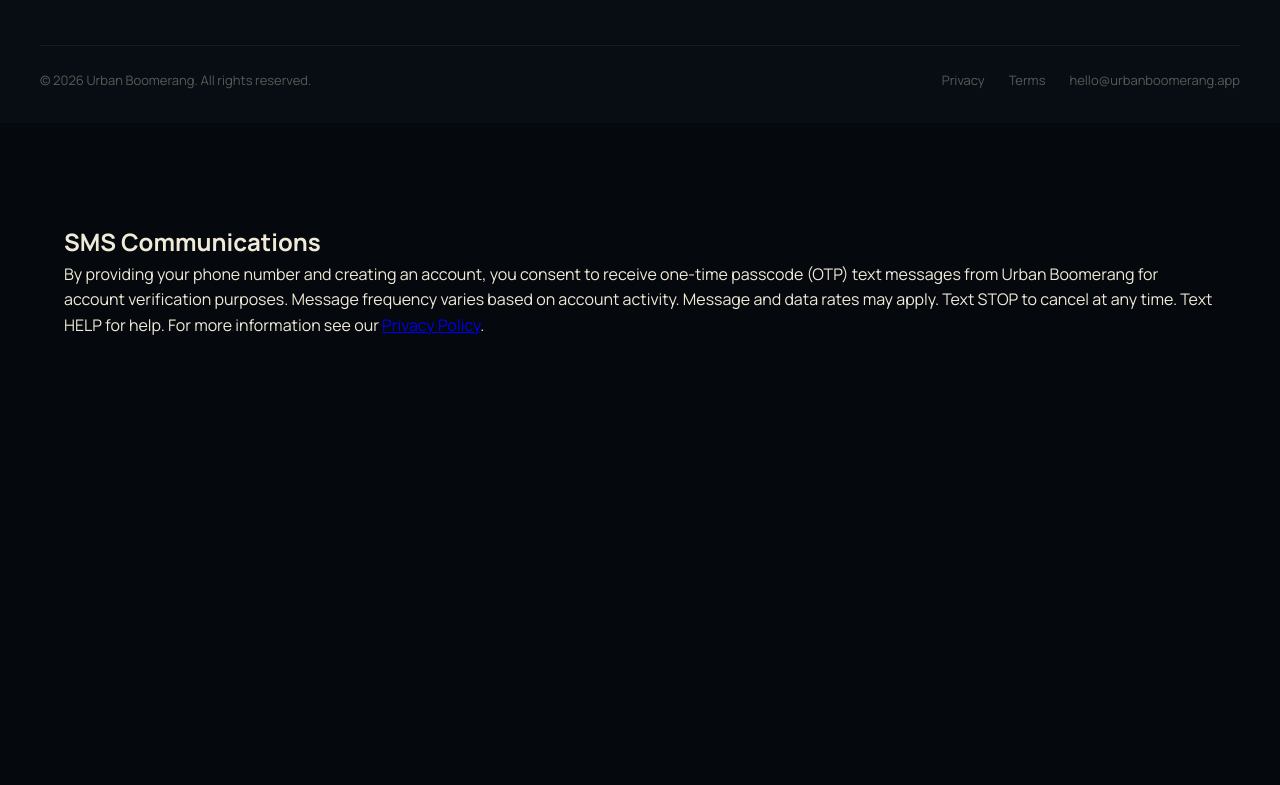
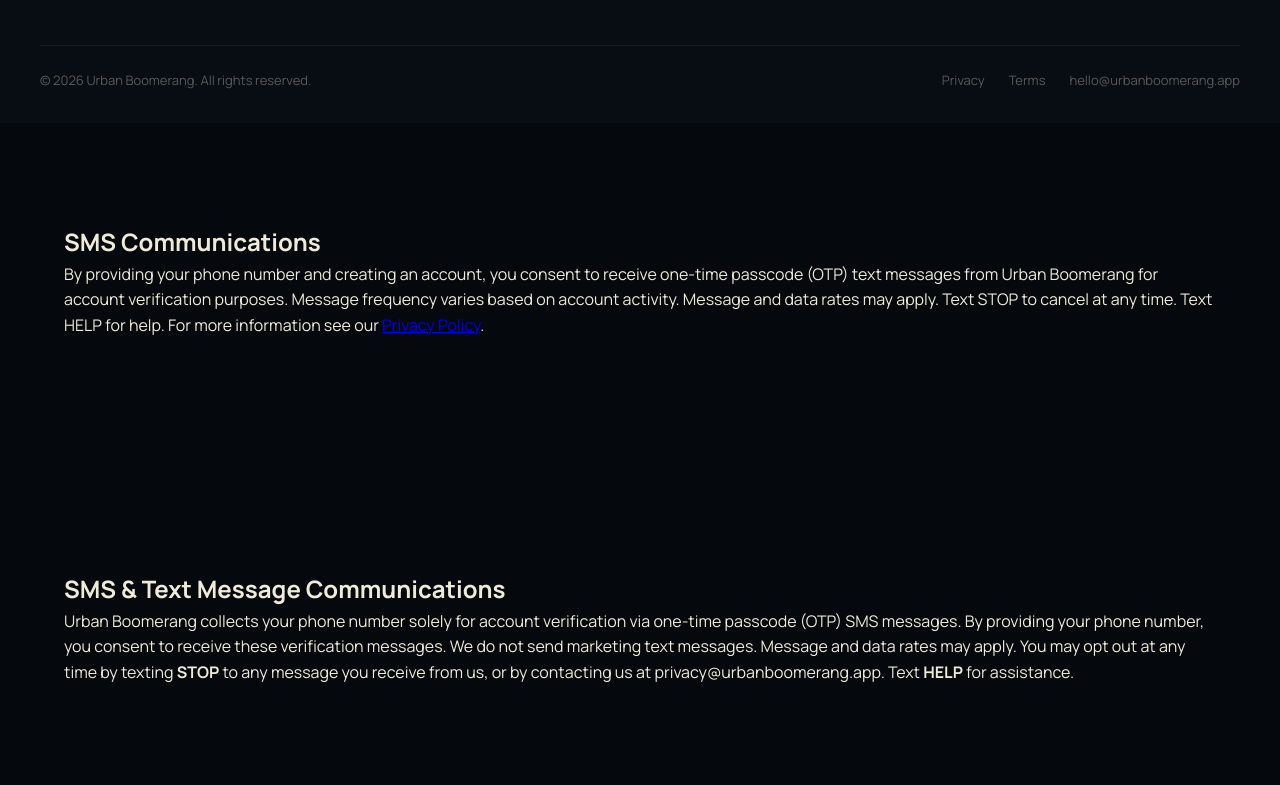
Before and after one commit to Goodfellow36/urban-boomerang-landing, a plain HTML site: page index.html in a window 1280 px wide. Shown: the part 5689-6474 px from the top of the page. Before the commit the page ends 6127 px from the top, so only its background shows below. Drawn offline with Linux system fonts and the light colour scheme.

Commit message:
Add SMS consent language to privacy and terms for Twilio compliance

```diff
--- a/index.html
+++ b/index.html
@@ -1321,5 +1321,11 @@
 <h2>SMS Communications</h2>
 <p>By providing your phone number and creating an account, you consent to receive one-time passcode (OTP) text messages from Urban Boomerang for account verification purposes. Message frequency varies based on account activity. Message and data rates may apply. Text STOP to cancel at any time. Text HELP for help. For more information see our <a href="/privacy">Privacy Policy</a>.</p>
 </section>
+
+<section id="sms-privacy" style="margin-top:2rem;">
+<h2>SMS & Text Message Communications</h2>
+<p>Urban Boomerang collects your phone number solely for account verification via one-time passcode (OTP) SMS messages. By providing your phone number, you consent to receive these verification messages. We do not send marketing text messages. Message and data rates may apply. You may opt out at any time by texting <strong>STOP</strong> to any message you receive from us, or by contacting us at privacy@urbanboomerang.app. Text <strong>HELP</strong> for assistance.</p>
+</section>
+
 </body>
 </html>
```
